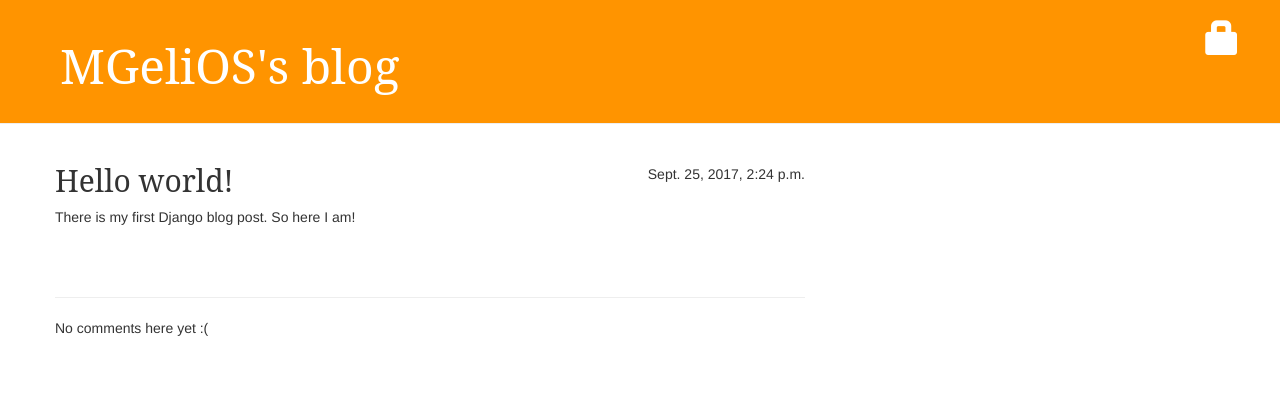
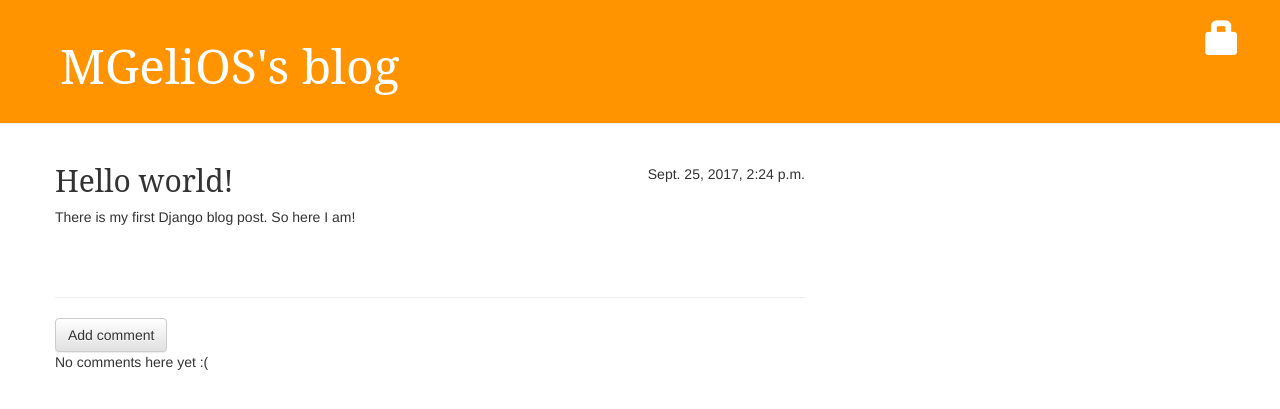
Before and after one commit to mgelios/my-first-blog, a Django app: page /post/1/ in a window 1280 px wide. Shown: the top 409 px of the page. Run offline with Django 3.2, Linux system fonts and the light colour scheme; data comes from the database, SQL or seed files in the repository; both versions use the stored data as it was after the commit; some libraries are stand-ins or nearby versions.

Commit message:
added full comment functionality

```diff
--- a/blog/models.py
+++ b/blog/models.py
@@ -15,6 +15,9 @@ class Post(models.Model):
     def __str__(self):
         return self.title
 
+    def approved_comments(self):
+        return self.comments.filter(approved_comment=True)
+
 class Comment(models.Model):
     post = models.ForeignKey('blog.Post', related_name='comments')
     author = models.CharField(max_length=200)
--- a/blog/templates/blog/post_detail.html
+++ b/blog/templates/blog/post_detail.html
@@ -25,12 +25,21 @@
     </div>
 
     <hr>
-    {% for comments in post.comments.all %}
-        <div class="comment">
-            <div class="date">{{ comment.created_date }}</div>
-            <strong>{{ comment.author }}</strong>
-            <p>{{ comment.text|linebreaks }}</p>
-        </div>
+    <a class="btn btn-default" href="{% url 'add_comment_to_post' pk=post.pk %}">Add comment</a>
+    {% for comment in post.comments.all %}
+        {% if user.is_authenticated or comment.approved_comment %}
+            <div class="comment">
+                <div class="date">
+                    {{ comment.created_date }}
+                    {% if not comment.approved_comment %}
+                        <a class="btn btn-default" href="{% url 'comment_remove' pk=comment.pk %}"><span class="glyphicon glyphicon-remove"></span></a>
+                        <a class="btn btn-default" href="{% url 'comment_approve' pk=comment.pk %}"><span class="glyphicon glyphicon-ok"></span></a>
+                    {% endif %}
+                </div>
+                <strong>{{ comment.author }}</strong>
+                <p>{{ comment.text|linebreaks }}</p>
+            </div>
+        {% endif %}
     {% empty %}
         <p>No comments here yet :( </p>
     {% endfor %}
--- a/blog/templates/blog/post_list.html
+++ b/blog/templates/blog/post_list.html
@@ -10,7 +10,7 @@
                 <p>{{post.text|linebreaksbr}}</p>
             </div>
             <footer class="date">
-                <a href="{% url 'post_detail' pk=post.pk %}">Comments: {{ post.comments.count }}</a>
+                <a href="{% url 'post_detail' pk=post.pk %}">Comments: {{ post.approved_comments.count }}</a>
                 <p>published: {{post.published_date}}</p>
             </footer>
         </article>
--- a/blog/urls.py
+++ b/blog/urls.py
@@ -3,10 +3,13 @@ from . import views
 
 urlpatterns = [
     url(r'^$', views.post_list, name='post_list'),
-    url(r'^post/(?P<pk>[0-9]+)/$', views.post_detail, name='post_detail'),
+    url(r'^post/(?P<pk>\d+)/$', views.post_detail, name='post_detail'),
     url(r'^post/new/$', views.post_new, name='post_new'),
     url(r'^post/drafts/$', views.post_draft_list, name='post_draft_list'),
     url(r'^post/(?P<pk>\d+)/edit/$', views.post_edit, name='post_edit'),
     url(r'^post/(?P<pk>\d+)/publish/$', views.post_publish, name='post_publish'),
     url(r'^post/(?P<pk>\d+)/remove/$', views.post_remove, name='post_remove'),
+    url(r'^post/(?P<pk>\d+)/comment/$', views.add_comment_to_post, name='add_comment_to_post'),
+    url(r'^comment/(?P<pk>\d+)/approve/$', views.comment_approve, name='comment_approve'),
+    url(r'^comment/(?P<pk>\d+)/remove/$', views.comment_remove, name='comment_remove'),
 ]
--- a/blog/views.py
+++ b/blog/views.py
@@ -3,8 +3,8 @@ from django.shortcuts import render
 from django.shortcuts import render, get_object_or_404
 from django.shortcuts import redirect
 from django.utils import timezone
-from .models import Post
-from .forms import PostForm
+from .models import Post, Comment
+from .forms import PostForm, CommentForm
 
 def post_list(request):
     posts = Post.objects.filter(published_date__isnull=False).order_by('-published_date')
@@ -57,3 +57,28 @@ def post_edit(request, pk):
     else:
         form = PostForm(instance=post)
     return render(request, 'blog/post_edit.html', {'form': form})
+
+def add_comment_to_post(request, pk):
+    post = get_object_or_404(Post, pk=pk)
+    if request.method == "POST":
+        form = CommentForm(request.POST)
+        if form.is_valid():
+            comment = form.save(commit=False)
+            comment.post = post
+            comment.save()
+            return redirect('post_detail', pk=post.pk)
+    else:
+        form = CommentForm()
+    return render(request, 'blog/add_comment_to_post.html', {'form': form})
+
+@login_required
+def comment_approve(request, pk):
+    comment = get_object_or_404(Comment, pk=pk)
+    comment.approve()
+    return redirect('post_detail', pk=comment.post.pk)
+
+@login_required
+def comment_remove(request, pk):
+    comment = get_object_or_404(Comment, pk=pk)
+    comment.delete()
+    return redirect('post_detail', pk=comment.post.pk)
```
Also changed, not shown: blog/forms.py (+7 -1 lines), blog/templates/blog/add_comment_to_post.html (added, +9 -0 lines), db.sqlite3.
